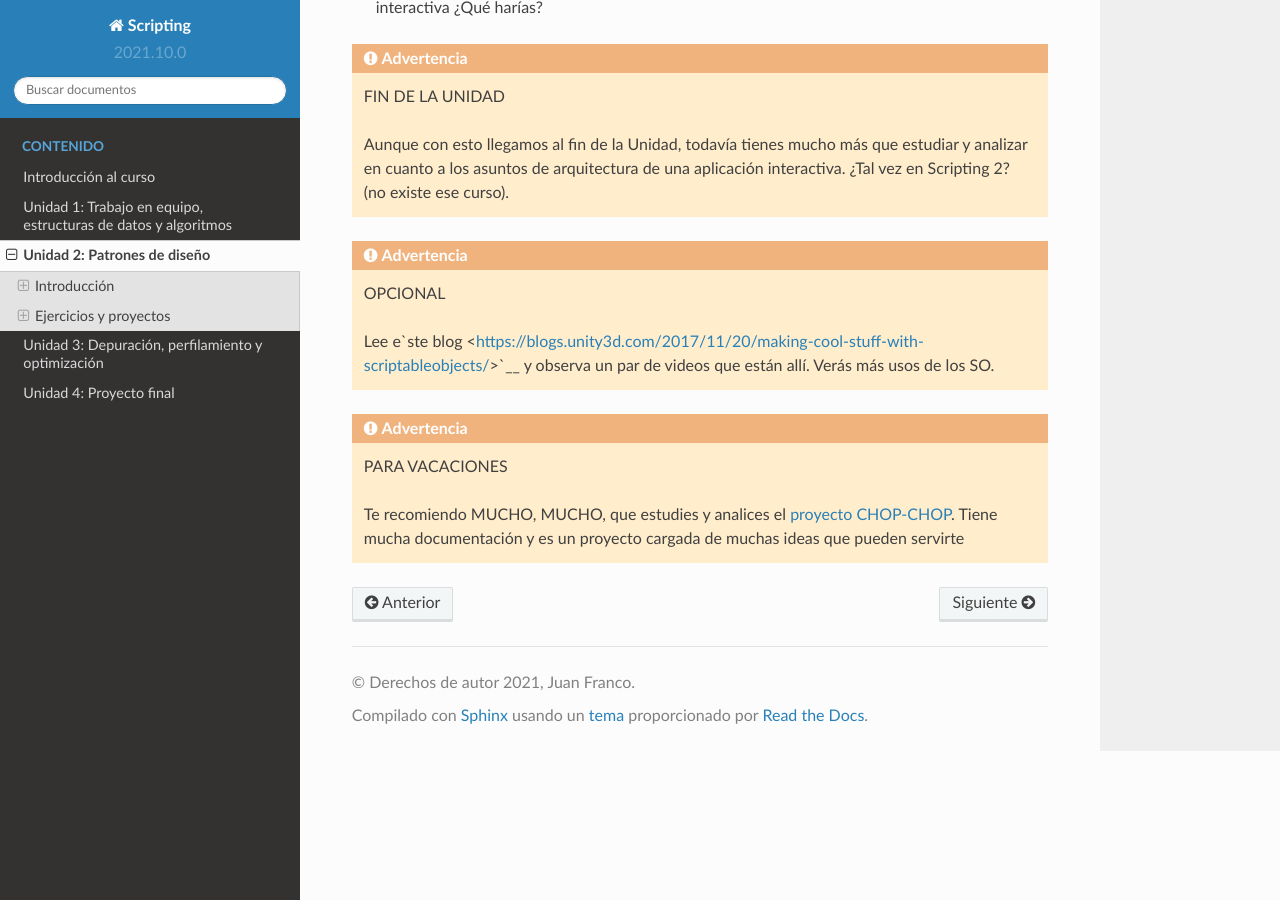
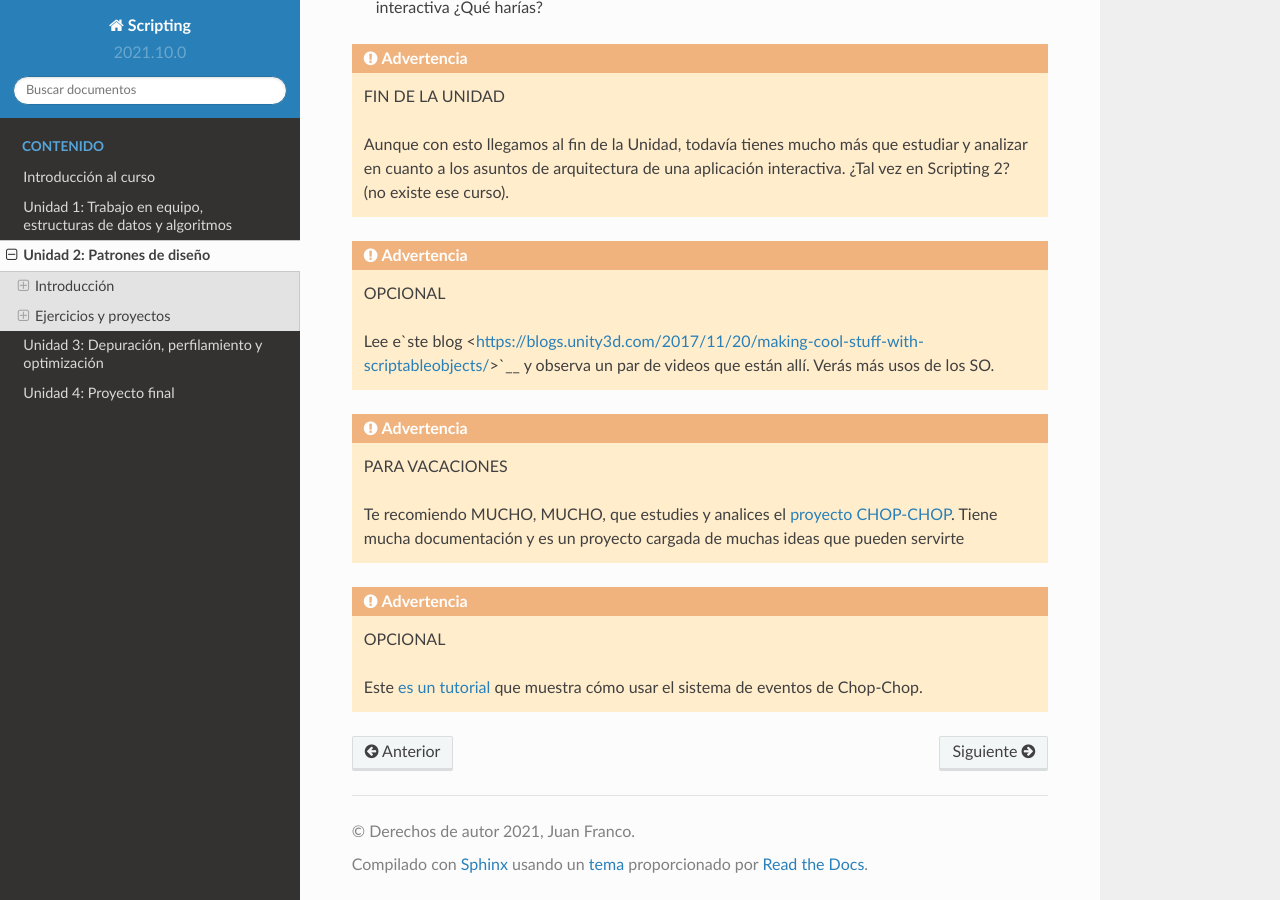
Before and after one commit to juanferfranco/scripting, a Sphinx documentation site: the page built from docs/_unidad2/unidad2.rst, in a window 1280 px wide and 900 px high, scrolled down 9994 px. Built offline with Sphinx 7.4.7 and the Read the Docs theme 2.0.0, drawn with Linux system fonts in a browser that asks for light colours.

Commit message:
add tutorial about chop chop event system

```diff
--- a/docs/_unidad2/unidad2.rst
+++ b/docs/_unidad2/unidad2.rst
@@ -551,3 +551,8 @@ incremente. El entero estará en el mismo SO para ambas escenas.
    Te recomiendo MUCHO, MUCHO, que estudies y analices el
    `proyecto CHOP-CHOP <https://github.com/UnityTechnologies/open-project-1>`__. Tiene
    mucha documentación y es un proyecto cargada de muchas ideas que pueden servirte
+
+.. warning:: OPCIONAL
+
+   Este `es un tutorial <https://www.youtube.com/watch?v=HVls6_srbNc>`__ que muestra
+   cómo usar el sistema de eventos de Chop-Chop.
```
